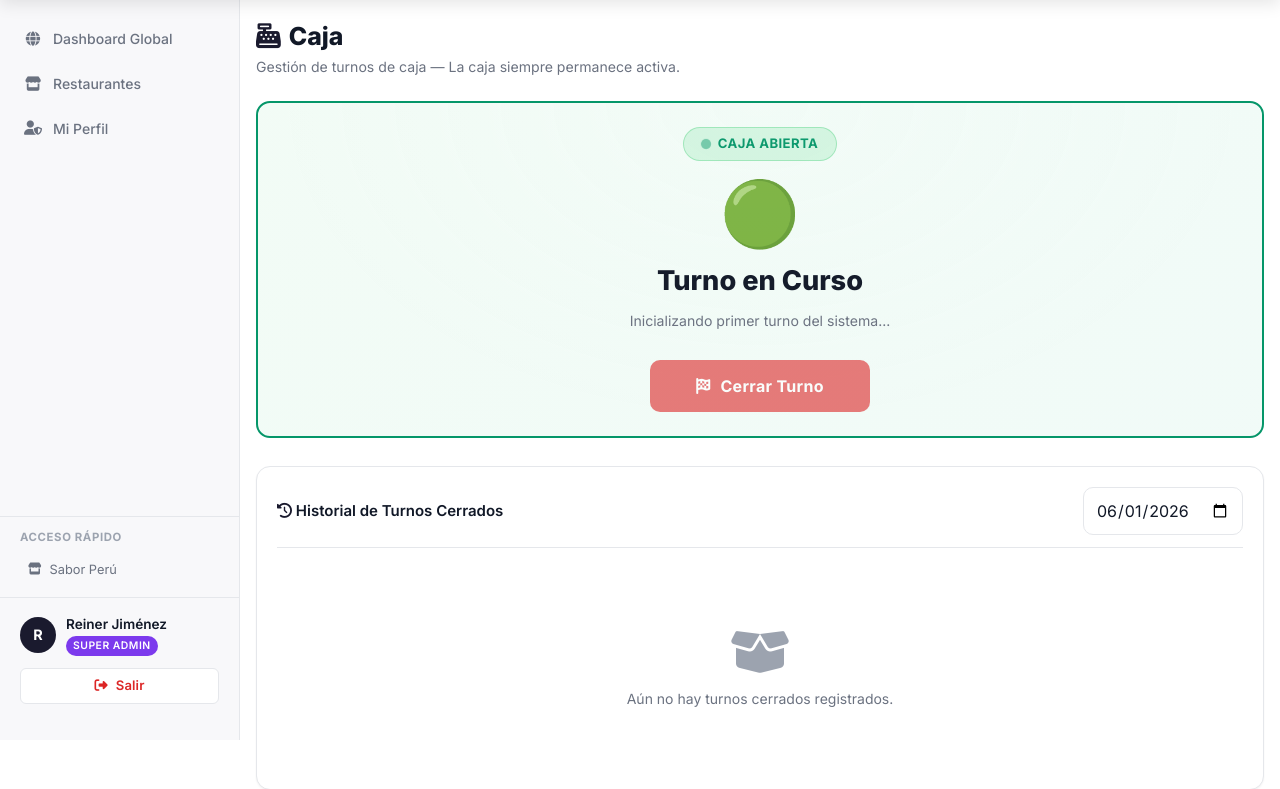
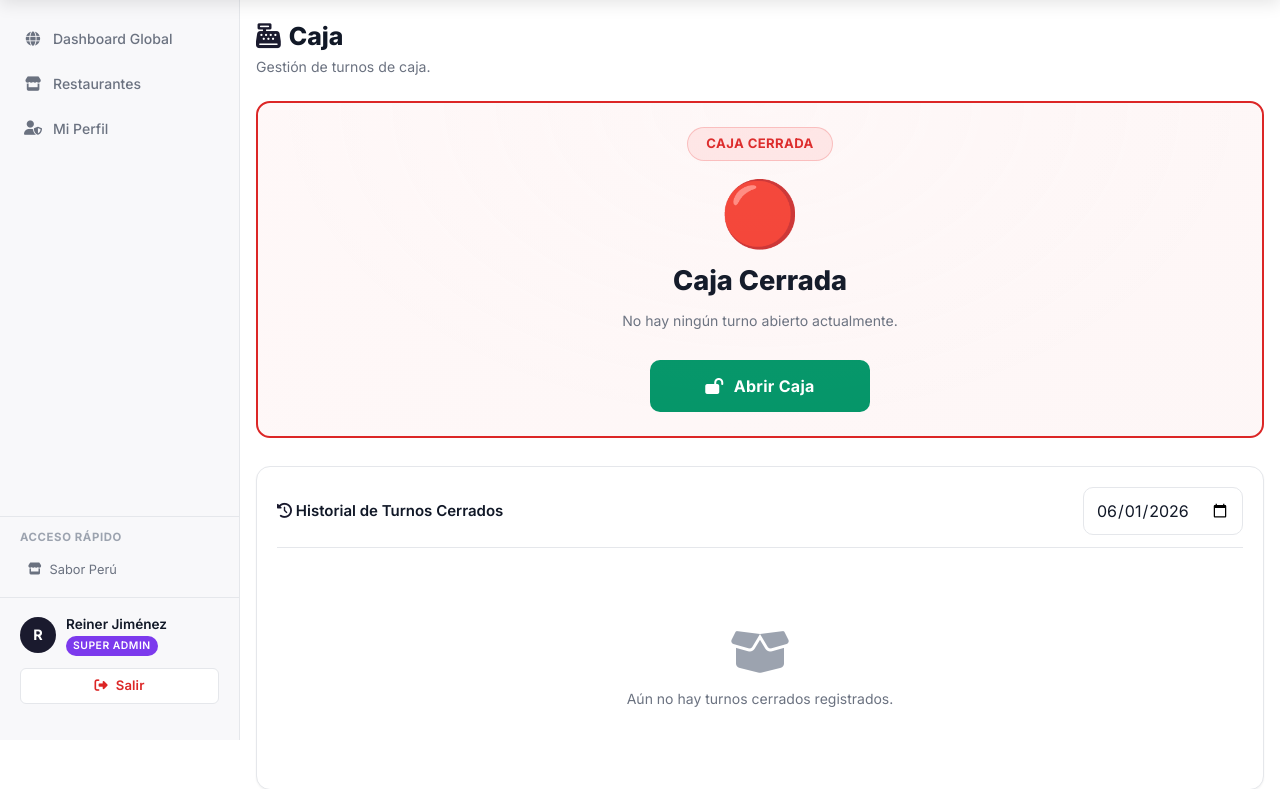
Before and after one commit to reinerjh-png/Restaurant-SaaS-, a PHP site: page /roles/admin/caja.php in a window 1280 px wide. Shown: the part 60-849 px from the top of the page. Run offline with PHP 8.4, Linux system fonts and the light colour scheme; a user stored in the database is signed in; data comes from the database, SQL or seed files in the repository; tables that the repository leaves empty hold one stand-in row (values such as "Sample post").

Commit message:
abrir y cerrar caja

```diff
--- a/roles/admin/caja.php
+++ b/roles/admin/caja.php
@@ -288,20 +288,22 @@
             <h1 style="font-size:1.55rem;font-weight:800;margin-bottom:4px;">
                 <i class="fa-solid fa-cash-register" style="color:var(--primary);margin-right:8px;"></i>Caja
             </h1>
-            <p style="color:var(--text-secondary);font-size:.88rem;">Gestión de turnos de caja &mdash; La caja siempre permanece activa.</p>
+            <p style="color:var(--text-secondary);font-size:.88rem;">Gestión de turnos de caja.</p>
         </div>
     </div>
 
     <!-- Estado de la Caja -->
-    <div class="caja-hero abierta">
-        <div class="caja-status-badge abierta">
-            <span class="pulse-dot"></span>
-            Caja Abierta
+    <div class="caja-hero <?= $turnoActivo ? 'abierta' : 'cerrada' ?>">
+        <div class="caja-status-badge <?= $turnoActivo ? 'abierta' : 'cerrada' ?>">
+            <?php if ($turnoActivo): ?><span class="pulse-dot"></span><?php endif; ?>
+            Caja <?= $turnoActivo ? 'Abierta' : 'Cerrada' ?>
         </div>
 
-        <div class="caja-hero-icon">🟢</div>
+        <div class="caja-hero-icon"><?= $turnoActivo ? '🟢' : '🔴' ?></div>
 
-        <div class="caja-hero-title">Turno en Curso</div>
+        <div class="caja-hero-title">
+            <?= $turnoActivo ? 'Turno en Curso' : 'Caja Cerrada' ?>
+        </div>
 
         <div class="caja-hero-meta">
             <?php if ($turnoActivo): ?>
@@ -310,13 +312,19 @@
                 &nbsp;·&nbsp;
                 Abierta por <strong><?= htmlspecialchars($turnoActivo['abierto_por']) ?></strong>
             <?php else: ?>
-                Inicializando primer turno del sistema...
+                No hay ningún turno abierto actualmente.
             <?php endif; ?>
         </div>
 
-        <button id="btn-cerrar" class="btn-caja btn-cerrar" onclick="confirmarCierre()" <?= !$turnoActivo ? 'disabled' : '' ?>>
-            <i class="fa-solid fa-flag-checkered"></i> Cerrar Turno
-        </button>
+        <?php if ($turnoActivo): ?>
+            <button id="btn-cerrar" class="btn-caja btn-cerrar" onclick="confirmarCierre()">
+                <i class="fa-solid fa-flag-checkered"></i> Cerrar Turno
+            </button>
+        <?php else: ?>
+            <button id="btn-abrir" class="btn-caja btn-abrir" onclick="abrirCaja()">
+                <i class="fa-solid fa-lock-open"></i> Abrir Caja
+            </button>
+        <?php endif; ?>
     </div>
 
     <?php if ($turnoActivo): ?>
@@ -445,7 +453,7 @@
         <div style="font-size:3rem;margin-bottom:16px;color:var(--danger);">🏁</div>
         <h2 style="font-size:1.3rem;font-weight:800;margin-bottom:10px;">Cerrar el Turno Actual</h2>
         <p style="color:var(--text-secondary);font-size:.95rem;margin-bottom:20px;line-height:1.5;">
-            El turno actual se cerrará y <strong>se abrirá automáticamente el siguiente turno</strong>.
+            Selecciona si deseas solo cerrar el turno o cerrarlo y reabrir uno nuevo inmediatamente.
         </p>
 
         <?php if ($turnoActivo): ?>
@@ -470,29 +478,17 @@
         </div>
         <?php endif; ?>
 
-        <div style="display:flex;gap:12px;justify-content:center;">
+        <div style="display:flex;gap:12px;justify-content:center;flex-wrap:wrap;">
             <button class="btn btn-ghost" onclick="cerrarModal()">Cancelar</button>
-            <button id="btn-confirmar-cierre" class="btn btn-danger" onclick="cerrarCaja()">
+            <button id="btn-confirmar-cierre" class="btn btn-danger" onclick="cerrarCaja(false)">
                 <i class="fa-solid fa-flag-checkered"></i> Confirmar Cierre
+            </button>
+            <button id="btn-confirmar-reabrir" class="btn" style="background:var(--success);color:#fff;border-color:var(--success);" onclick="cerrarCaja(true)">
+                <i class="fa-solid fa-rotate"></i> Confirmar y Reabrir Caja
             </button>
         </div>
     </div>
 </div>
-
-<?php if (!$turnoActivo): ?>
-<script>
-// Si no hay turno activo (primer inicio), abrir automáticamente
-document.addEventListener('DOMContentLoaded', function() {
-    fetch('<?= BASE_URL ?>/api/abrir_turno.php', {
-        method: 'POST',
-        headers: { 'Content-Type': 'application/json' },
-        body: JSON.stringify({})
-    }).then(r => r.json()).then(data => {
-        if (data.success) setTimeout(() => location.reload(), 500);
-    });
-});
-</script>
-<?php endif; ?>
 
 <script>
 function confirmarCierre() {
@@ -504,15 +500,20 @@
     document.getElementById('modal-cierre').style.display = 'none';
 }
 
-function cerrarCaja() {
-    const btn = document.getElementById('btn-confirmar-cierre');
-    btn.disabled = true;
-    btn.innerHTML = '<i class="fa-solid fa-spinner fa-spin"></i> Cerrando turno...';
+function cerrarCaja(reabrir) {
+    const btnId = reabrir ? 'btn-confirmar-reabrir' : 'btn-confirmar-cierre';
+    const btn = document.getElementById(btnId);
+
+    document.getElementById('btn-confirmar-cierre').disabled = true;
+    document.getElementById('btn-confirmar-reabrir').disabled = true;
+
+    const originalText = btn.innerHTML;
+    btn.innerHTML = '<i class="fa-solid fa-spinner fa-spin"></i> Procesando...';
 
     fetch('<?= BASE_URL ?>/api/cerrar_turno.php', {
         method: 'POST',
         headers: { 'Content-Type': 'application/json' },
-        body: JSON.stringify({})
+        body: JSON.stringify({ reabrir: reabrir })
     })
     .then(r => r.json())
     .then(data => {
@@ -522,14 +523,44 @@
             setTimeout(() => location.reload(), 900);
         } else {
             showToast('❌ ' + data.message, 'error');
+            document.getElementById('btn-confirmar-cierre').disabled = false;
+            document.getElementById('btn-confirmar-reabrir').disabled = false;
+            btn.innerHTML = originalText;
+        }
+    })
+    .catch(() => {
+        showToast('❌ Error de conexión', 'error');
+        document.getElementById('btn-confirmar-cierre').disabled = false;
+        document.getElementById('btn-confirmar-reabrir').disabled = false;
+        btn.innerHTML = originalText;
+    });
+}
+
+function abrirCaja() {
+    const btn = document.getElementById('btn-abrir');
+    if (!btn) return;
+    btn.disabled = true;
+    btn.innerHTML = '<i class="fa-solid fa-spinner fa-spin"></i> Abriendo...';
+
+    fetch('<?= BASE_URL ?>/api/abrir_turno.php', {
+        method: 'POST',
+        headers: { 'Content-Type': 'application/json' }
+    })
+    .then(r => r.json())
+    .then(data => {
+        if (data.success) {
+            showToast('✅ ' + data.message, 'success');
+            setTimeout(() => location.reload(), 900);
+        } else {
+            showToast('❌ ' + data.message, 'error');
             btn.disabled = false;
-            btn.innerHTML = '<i class="fa-solid fa-flag-checkered"></i> Confirmar Cierre';
+            btn.innerHTML = '<i class="fa-solid fa-lock-open"></i> Abrir Caja';
         }
     })
     .catch(() => {
         showToast('❌ Error de conexión', 'error');
         btn.disabled = false;
-        btn.innerHTML = '<i class="fa-solid fa-flag-checkered"></i> Confirmar Cierre';
+        btn.innerHTML = '<i class="fa-solid fa-lock-open"></i> Abrir Caja';
     });
 }
 
```
Also changed, not shown: api/cerrar_turno.php (+8 -1 lines), api/crear_pedido.php (+8 -0 lines), roles/admin/mesas.php (+16 -0 lines), roles/atencion/dashboard.php (+16 -0 lines).
